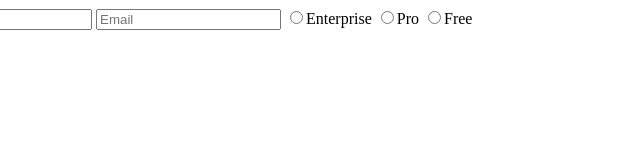
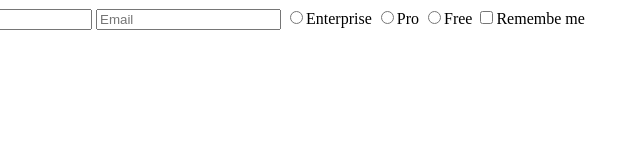
Before and after one commit to Kyle-Ski/FormsExercise, a plain HTML site: page index.html in a window 1280 px wide. Shown: the full height of the page, 290-930 px from the left. Drawn offline with Linux system fonts and the light colour scheme.

Commit message:
added checkbox

```diff
--- a/index.html
+++ b/index.html
@@ -17,6 +17,7 @@
             <input type="radio" name="company" value="Enterprise">Enterprise
             <input type="radio" name="company" value="Pro">Pro
             <input type="radio" name="company" value="Free">Free
+            <input type="checkbox" name="remember" value="Rememberme">Remembe me
         </form>
     </main>
 
```
